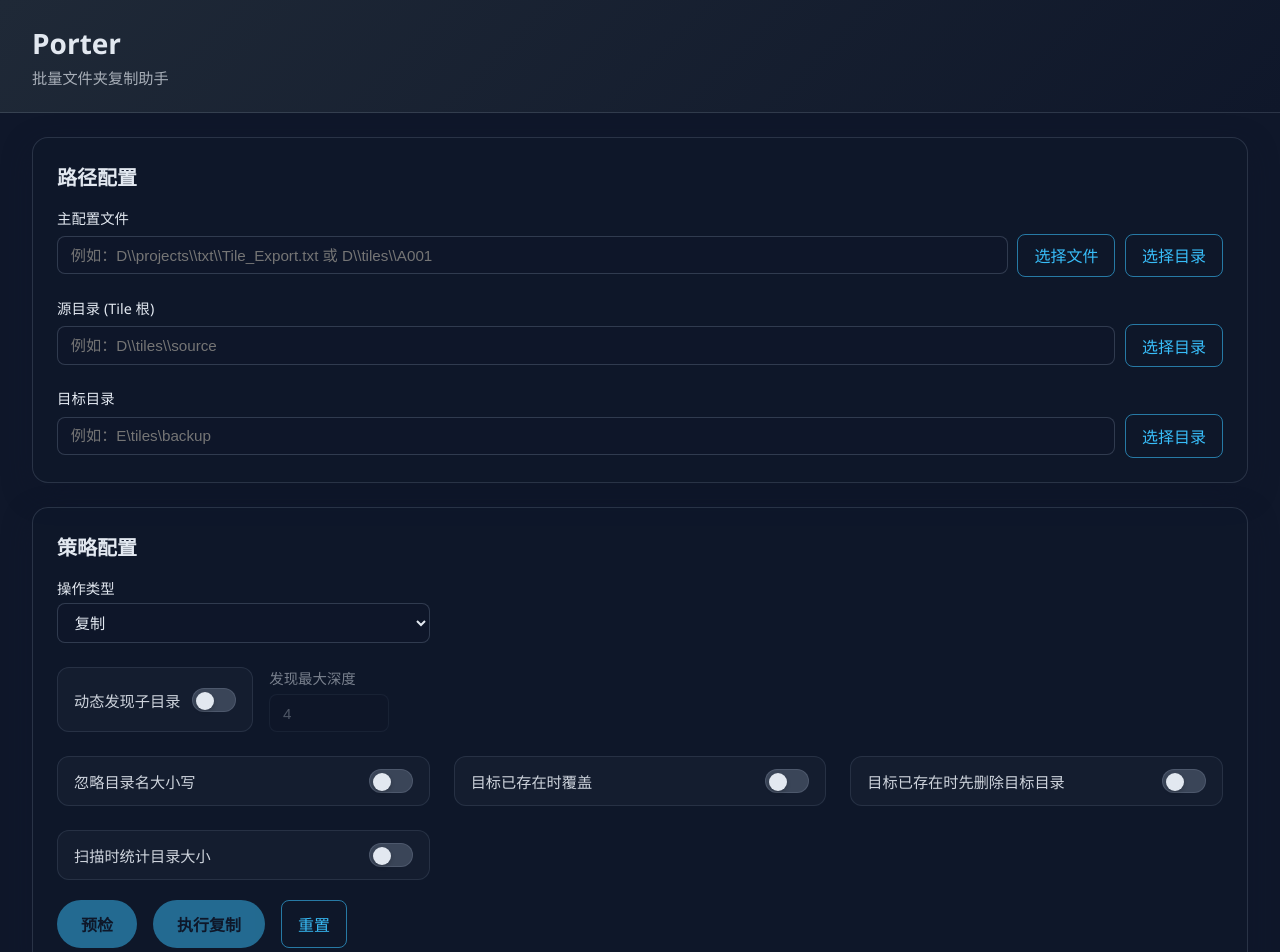
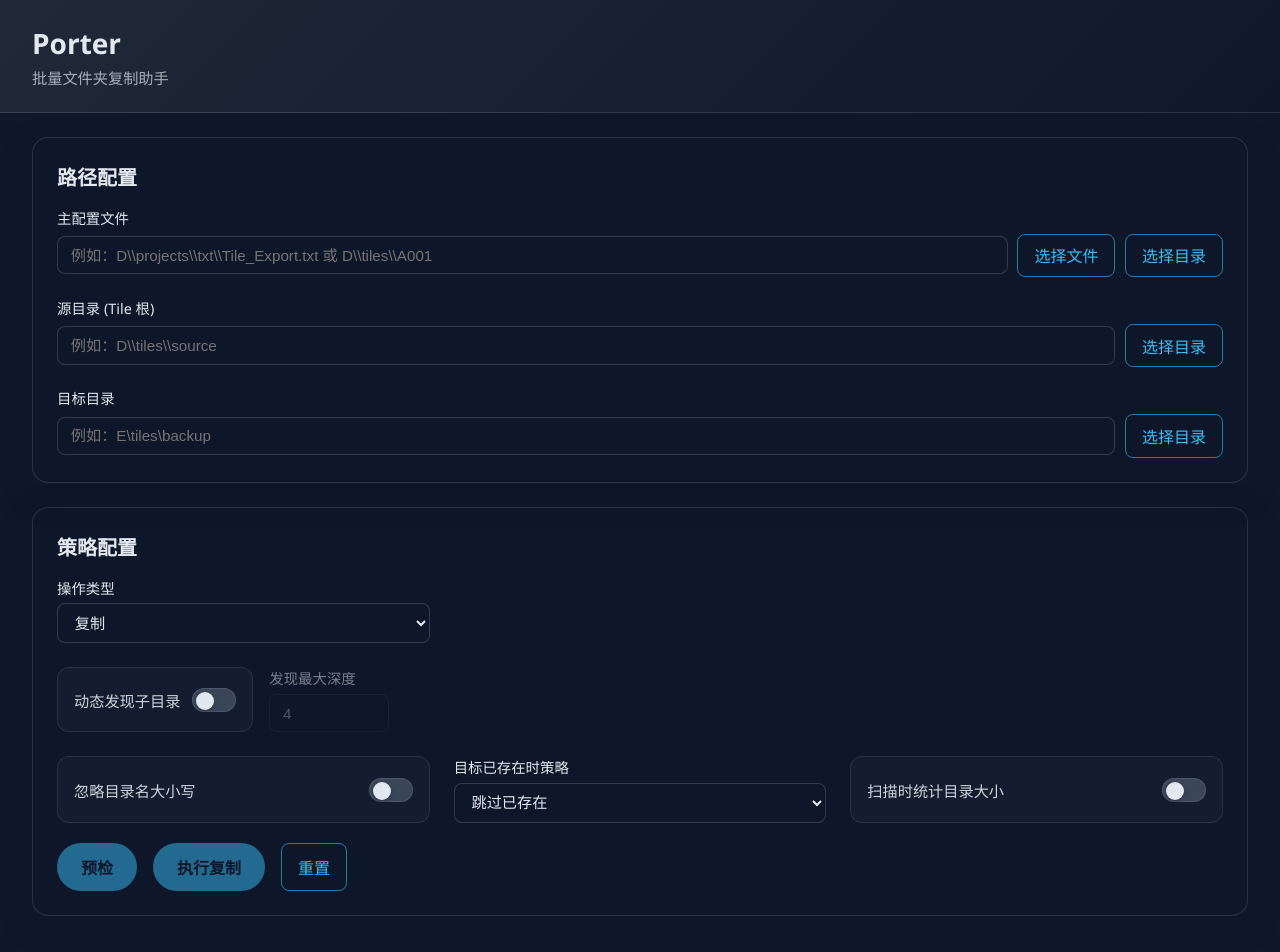
Before and after one commit to weikeyi/Porter, a Vue app: page / in a window 1280 px wide. Shown: the top 952 px of the page. Built offline with nearby package versions, Linux system fonts and the light colour scheme.

Commit message:
fix: 修复目标目录多出 Data 文件夹的问题，并升级版本至 0.1.11

```diff
--- a/package.json
+++ b/package.json
@@ -1,6 +1,6 @@
 {
   "name": "porter",
-  "version": "0.1.9",
+  "version": "0.1.11",
   "private": true,
   "type": "module",
   "description": "Porter - visualize and control folder copying on Windows.",
--- a/src/renderer/App.vue
+++ b/src/renderer/App.vue
@@ -125,17 +125,15 @@
             <input type="checkbox" v-model="form.ignoreCase" />
             <span>忽略目录名大小写</span>
           </label>
-          <label class="flag">
-            <input type="checkbox" v-model="form.overwrite" />
-            <span>目标已存在时覆盖</span>
-          </label>
-          <label class="flag">
-            <input
-              type="checkbox"
-              v-model="form.purgeTargetFirst"
-              :disabled="form.operation === 'delete'"
-            />
-            <span>目标已存在时先删除目标目录</span>
+          <label class="control-select">
+            <span>目标已存在时策略</span>
+            <div class="input-with-button">
+              <select v-model="form.conflictStrategy" :disabled="form.operation === 'delete'">
+                <option value="skip">跳过已存在</option>
+                <option value="overwrite">覆盖并合并</option>
+                <option value="purge">先删除旧目录再复制</option>
+              </select>
+            </div>
           </label>
           <label class="flag">
             <input type="checkbox" v-model="form.measureSize" />
@@ -397,8 +395,7 @@ const form = reactive({
   sourceRoot: "",
   targetRoot: "",
   ignoreCase: false,
-  overwrite: false,
-  purgeTargetFirst: false,
+  conflictStrategy: "skip" as "skip" | "overwrite" | "purge",
   measureSize: false,
   discoverRangeSubRoot: false,
   discoveryMaxDepth: 4,
@@ -418,8 +415,8 @@ const jobRequest = computed<TileCopyJobRequest>(() => ({
   sourceRoot: form.sourceRoot.trim(),
   // 删除模式下目标目录可为空，传空字符串由后端忽略
   targetRoot: form.operation === "delete" ? "" : form.targetRoot.trim(),
-  overwrite: form.overwrite,
-  purgeTargetFirst: form.purgeTargetFirst,
+  overwrite: form.conflictStrategy === "overwrite",
+  purgeTargetFirst: form.conflictStrategy === "purge",
   ignoreCase: form.ignoreCase,
   measureSize: form.measureSize,
   discoverRangeSubRoot: form.discoverRangeSubRoot,
@@ -637,8 +634,7 @@ function handleReset() {
   form.sourceRoot = "";
   form.targetRoot = "";
   form.ignoreCase = true;
-  form.overwrite = false;
-  form.purgeTargetFirst = false;
+  form.conflictStrategy = "skip";
   form.measureSize = false;
   form.discoverRangeSubRoot = true;
   form.discoveryMaxDepth = 4;
```
Also changed, not shown: src/main/services/copyService.ts (+6 -6 lines), 2 other files (tests, documents, lock files or other folders).
